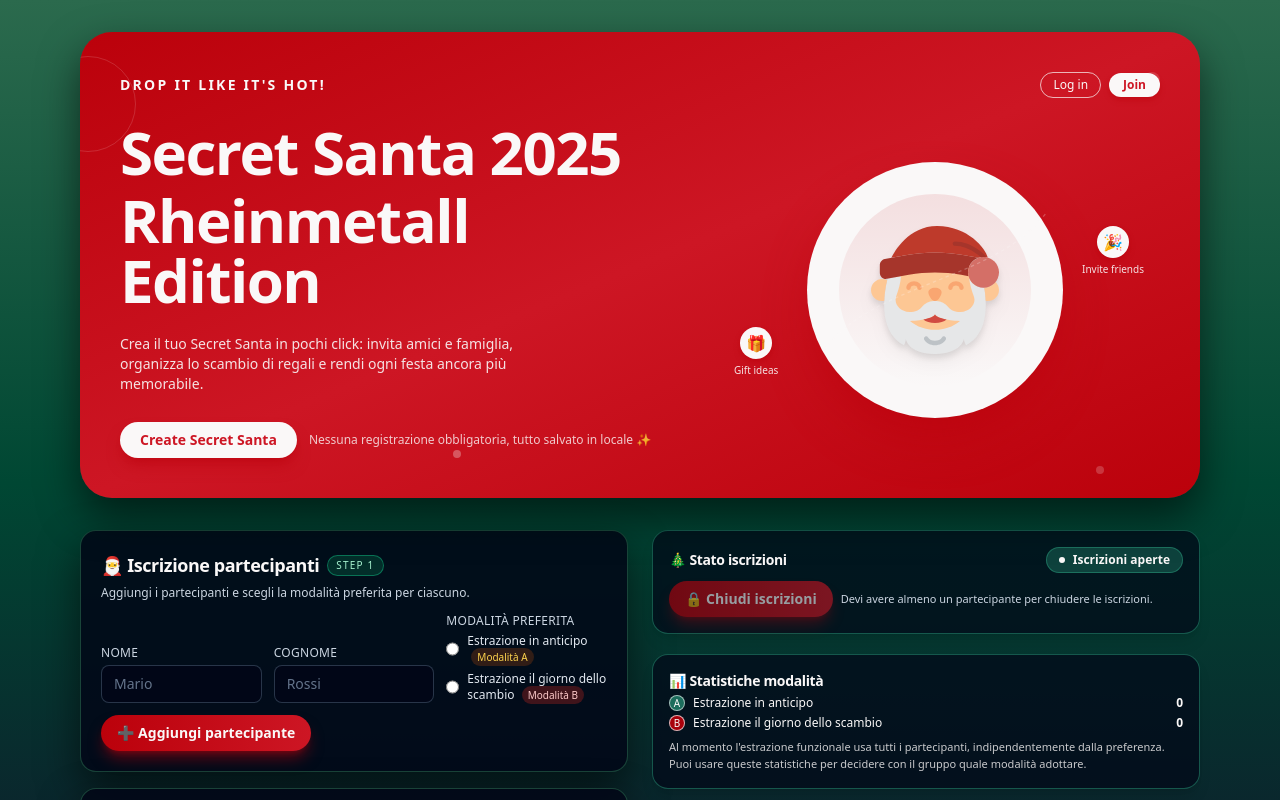
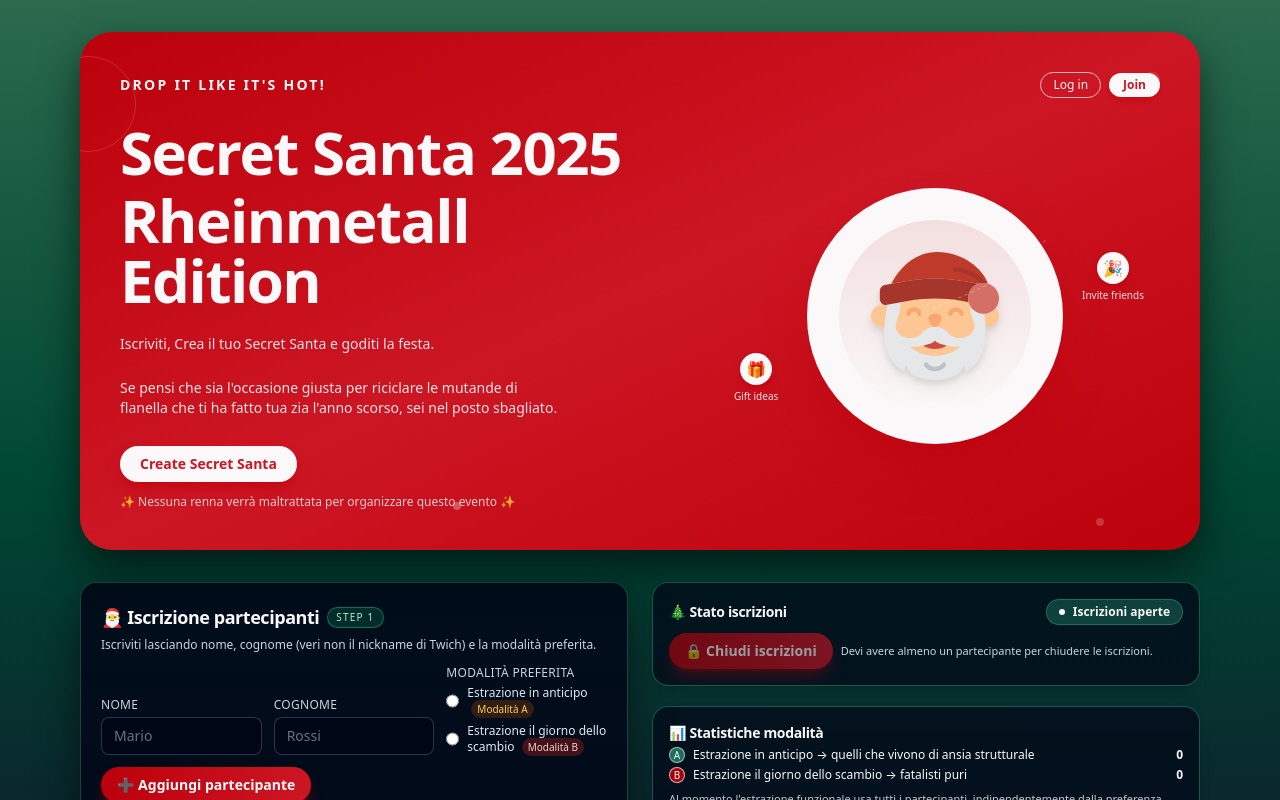
Before and after one commit to ArianoDev/secret-santa, a React (Vite) app: page / in a window 1280 px wide. Shown: the top 800 px of the page. Built offline with nearby package versions, Linux system fonts and the light colour scheme.

Commit message:
Update texts

```diff
--- a/src/App.tsx
+++ b/src/App.tsx
@@ -218,7 +218,7 @@
                       <span className="inline-flex h-4 w-4 items-center justify-center rounded-full bg-jungleTeal/80 border border-brightSnow/60 text-[10px]">
                         A
                       </span>
-                      <span>Estrazione in anticipo</span>
+                      <span>Estrazione in anticipo → quelli che vivono di ansia strutturale</span>
                     </span>
                     <span className="font-semibold text-brightSnow">
                       {participantsWithPreferenceA}
@@ -229,7 +229,7 @@
                       <span className="inline-flex h-4 w-4 items-center justify-center rounded-full bg-brickEmber/90 border border-brightSnow/70 text-[10px]">
                         B
                       </span>
-                      <span>Estrazione il giorno dello scambio</span>
+                      <span>Estrazione il giorno dello scambio → fatalisti puri</span>
                     </span>
                     <span className="font-semibold text-brightSnow">
                       {participantsWithPreferenceB}
@@ -262,6 +262,7 @@
           </section>
         </main>
 
+        {/*
         <footer className="mt-2 md:mt-4 text-center">
           <p className="text-[11px] text-brightSnow/80">
             Dati salvati in <code className="text-brightSnow">localStorage</code>. Per
@@ -269,6 +270,7 @@
             <code className="text-brightSnow">STORAGE_KEY</code> in <code>App.tsx</code>.
           </p>
         </footer>
+        */}
       </div>
     </div>
   );
--- a/src/components/AdvanceDrawArea.tsx
+++ b/src/components/AdvanceDrawArea.tsx
@@ -30,8 +30,7 @@
         </span>
       </div>
       <p className="text-xs text-slate-300 mb-3">
-        Genera una mappatura casuale in cui ogni partecipante fa un regalo a un&apos;altra
-        persona. Nessuno risulta come proprio ricevente.
+        Genera la mappatura evitando che uno regali a sé stesso, che sarebbe tipo il boss finale dell’imbarazzo.
       </p>
 
       <div className="flex flex-wrap items-center gap-2 mb-3">
@@ -61,7 +60,7 @@
             <thead className="bg-slate-900/90 text-slate-200">
               <tr>
                 <th className="px-3 py-2 text-left">Donatore</th>
-                <th className="px-3 py-2 text-center w-10"></th>
+                <th className="px-3 py-2 text-center w-10">(destino crudele)</th>
                 <th className="px-3 py-2 text-left">Ricevente</th>
               </tr>
             </thead>
--- a/src/components/DrawingArea.tsx
+++ b/src/components/DrawingArea.tsx
@@ -30,12 +30,11 @@
           🎁 Modalità B: giorno dello scambio
         </h2>
         <span className="text-[11px] text-slate-300">
-          Estrazione casuale senza ripetizioni
+          Tipo roulette russa ma coi regali
         </span>
       </div>
       <p className="text-xs text-slate-300 mb-3">
-        Premi il pulsante per estrarre, in modo casuale e senza ripetizioni, il prossimo
-        partecipante che deve prendere il proprio regalo.
+        Premi il pulsante e pregamo insieme che non esca quello che fa i regali riciclati dal 2009.
       </p>
 
       <div className="flex items-center gap-3 mb-3">
--- a/src/components/Hero.tsx
+++ b/src/components/Hero.tsx
@@ -47,9 +47,10 @@
             </h1>
 
             <p className="max-w-md text-xs md:text-sm text-brightSnow/90">
-              Crea il tuo Secret Santa in pochi click: invita amici e famiglia,
-              organizza lo scambio di regali e rendi ogni festa ancora più
-              memorabile.
+              Iscriviti, Crea il tuo Secret Santa e goditi la festa.
+            </p>
+            <p className="max-w-md text-xs md:text-sm text-brightSnow/90">
+              Se pensi che sia l&apos;occasione giusta per riciclare le mutande di flanella che ti ha fatto tua zia l&apos;anno scorso, sei nel posto sbagliato.
             </p>
 
             <div className="flex flex-wrap items-center gap-3 pt-1">
@@ -64,7 +65,7 @@
                 Create Secret Santa
               </button>
               <span className="text-[11px] md:text-xs text-brightSnow/80">
-                Nessuna registrazione obbligatoria, tutto salvato in locale ✨
+                ✨ Nessuna renna verrà maltrattata per organizzare questo evento ✨
               </span>
             </div>
           </div>
--- a/src/components/ParticipantsForm.tsx
+++ b/src/components/ParticipantsForm.tsx
@@ -17,8 +17,8 @@
     if (disabled) return;
 
     const newErrors: string[] = [];
-    if (!firstName.trim()) newErrors.push("Il nome è obbligatorio.");
-    if (!lastName.trim()) newErrors.push("Il cognome è obbligatorio.");
+    if (!firstName.trim()) newErrors.push("Il nome è obbligatorio, mica posso indovinarlo.");
+    if (!lastName.trim()) newErrors.push("Il cognome è obbligatorio, sennò pare una lista de Pokémon.");
     if (!preferredMode) newErrors.push("Seleziona una modalità di gioco.");
 
     setErrors(newErrors);
@@ -46,7 +46,7 @@
         </span>
       </div>
       <p className="text-xs text-slate-300 mb-3">
-        Aggiungi i partecipanti e scegli la modalità preferita per ciascuno.
+        Iscriviti lasciando nome, cognome (veri non il nickname di Twich) e la modalità preferita.
       </p>
 
       <form
```
